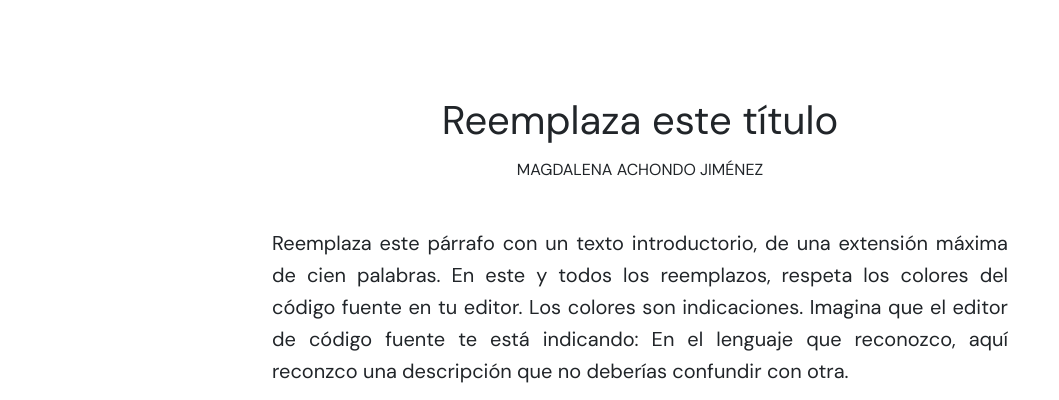
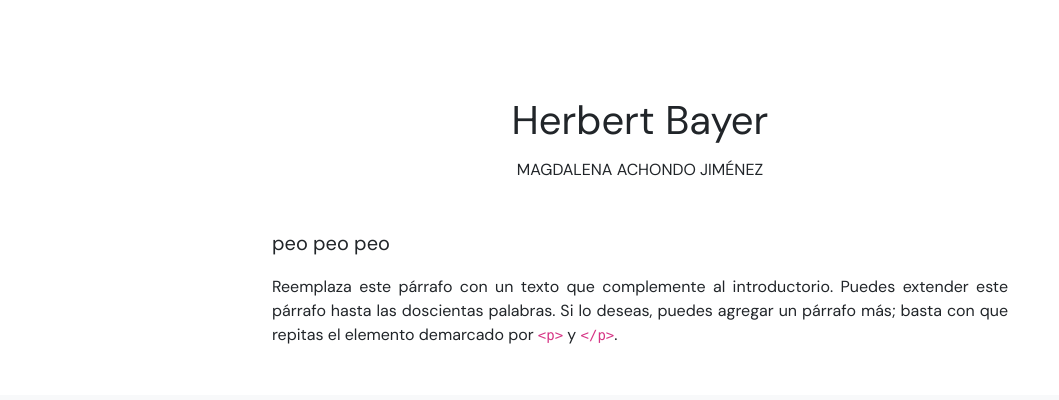
Before and after one commit to MagdalenaAchondo/infografia-digital-primera-clase, a plain HTML site: page index.html in a window 1280 px wide. Shown: the top 400 px of the page, without its empty margins (0-1059 px from the left). Drawn offline with nearby package versions, Linux system fonts and the light colour scheme.

Commit message:
Update index.html

```diff
--- a/index.html
+++ b/index.html
@@ -21,11 +21,11 @@
             <div class="row py-5">
                 <div class="col-12 col-sm-11 col-md-10 col-lg-9 col-xl-8 col-xxl-7 mx-auto">
 
-                    <h1 class="mb-3 mt-5 text-center">Reemplaza este título</h1>
+                    <h1 class="mb-3 mt-5 text-center">Herbert Bayer</h1>
 
                     <h2 class="fs-6 mb-5 text-center text-uppercase">Magdalena Achondo Jiménez</h2>
 
-                    <p class="lead">Reemplaza este párrafo con un texto introductorio, de una extensión máxima de cien palabras. En este y todos los reemplazos, respeta los colores del código fuente en tu editor. Los colores son indicaciones. Imagina que el editor de código fuente te está indicando: En el lenguaje que reconozco, aquí reconzco una descripción que no deberías confundir con otra.</p>
+                    <p class="lead">peo peo peo</p>
 
                     <p>Reemplaza este párrafo con un texto que complemente al introductorio. Puedes extender este párrafo hasta las doscientas palabras. Si lo deseas, puedes agregar un párrafo más; basta con que repitas el elemento demarcado por <code>&lt;p&gt;</code> y <code>&lt;/p&gt;</code>.</p>
 
```
